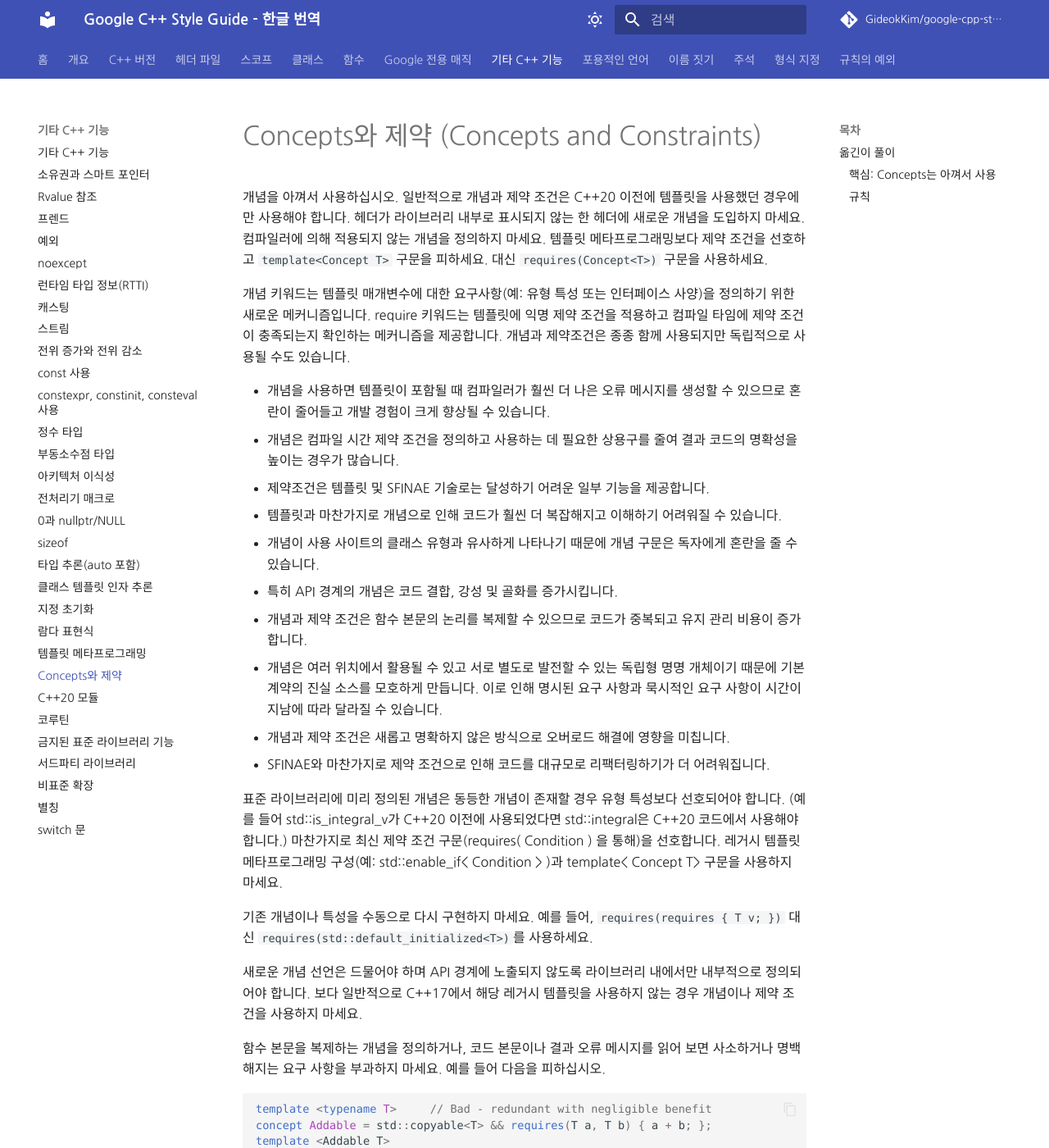
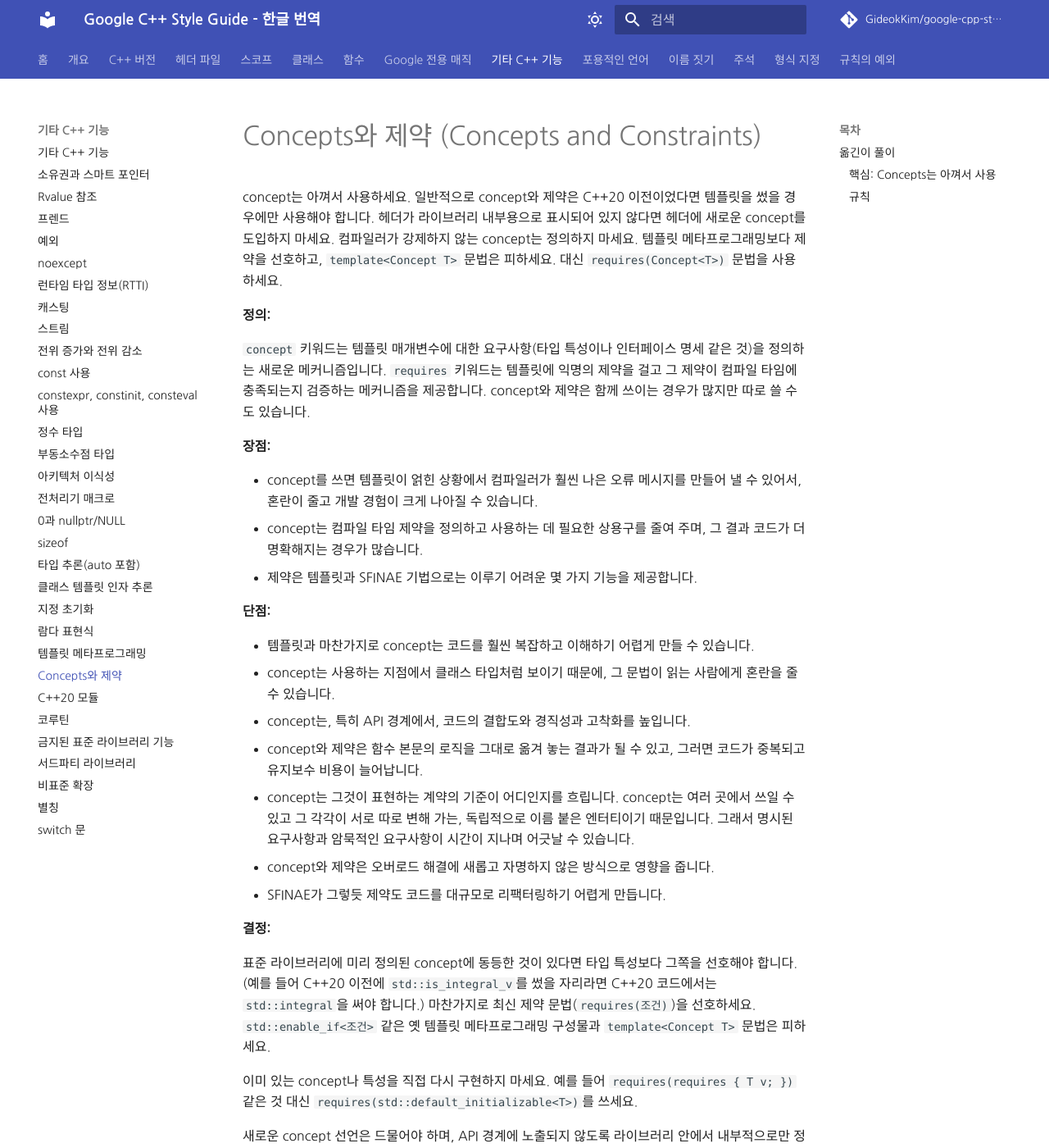
Before and after one commit to GideokKim/google-cpp-style-guide-kr, an MkDocs documentation site: the page built from google cpp style guide/concepts_and_constraints.md, in a window 1280 px wide and 1400 px high. Shown: the whole window at 82% size. Built offline with MkDocs 1.6.1 and Material for MkDocs 9.7.7, drawn with Linux system fonts in a browser that asks for light colours; some web fonts are replaced; comment, search, counter and statistics services are not loaded; some of the changed text lies outside the part shown.

Commit message:
docs(other): restore upstream structure in `concepts and constraints`
The page flattened the upstream Definition, Pros, Cons and Decision
blocks into unlabelled runs, so three Pros items and seven Cons items
ran together.

Two identifiers were wrong. The concept the guide tells you to use in
place of a hand-rolled requires-expression was written
`std::default_initializable` upstream but `std::default_initialized` in
the translation — a name that does not exist — in both the guide text
and the explanatory section. The `requires` keyword was also written
`require` in the Definition block.

`rigidity, and ossification` had been rendered as "강성 및 골화", the
words for material stiffness and bone formation, and `source of truth`
as "진실 소스".

Restore the four block labels, fix both identifiers, and retranslate the
affected sentences.

````diff
--- a/google cpp style guide/concepts_and_constraints.md
+++ b/google cpp style guide/concepts_and_constraints.md
@@ -1,37 +1,47 @@
 # Concepts와 제약 (Concepts and Constraints)
 
-개념을 아껴서 사용하십시오. 일반적으로 개념과 제약 조건은 C++20 이전에 템플릿을 사용했던 경우에만 사용해야 합니다. 헤더가 라이브러리 내부로 표시되지 않는 한 헤더에 새로운 개념을 도입하지 마세요. 컴파일러에 의해 적용되지 않는 개념을 정의하지 마세요. 템플릿 메타프로그래밍보다 제약 조건을 선호하고 `template<Concept T>` 구문을 피하세요. 대신 `requires(Concept<T>)` 구문을 사용하세요.
+concept는 아껴서 사용하세요. 일반적으로 concept와 제약은 C++20 이전이었다면 템플릿을 썼을 경우에만 사용해야 합니다. 헤더가 라이브러리 내부용으로 표시되어 있지 않다면 헤더에 새로운 concept를 도입하지 마세요. 컴파일러가 강제하지 않는 concept는 정의하지 마세요. 템플릿 메타프로그래밍보다 제약을 선호하고, `template<Concept T>` 문법은 피하세요. 대신 `requires(Concept<T>)` 문법을 사용하세요.
 
-개념 키워드는 템플릿 매개변수에 대한 요구사항(예: 유형 특성 또는 인터페이스 사양)을 정의하기 위한 새로운 메커니즘입니다. require 키워드는 템플릿에 익명 제약 조건을 적용하고 컴파일 타임에 제약 조건이 충족되는지 확인하는 메커니즘을 제공합니다. 개념과 제약조건은 종종 함께 사용되지만 독립적으로 사용될 수도 있습니다.
+**정의:**
 
-- 개념을 사용하면 템플릿이 포함될 때 컴파일러가 훨씬 더 나은 오류 메시지를 생성할 수 있으므로 혼란이 줄어들고 개발 경험이 크게 향상될 수 있습니다.
-- 개념은 컴파일 시간 제약 조건을 정의하고 사용하는 데 필요한 상용구를 줄여 결과 코드의 명확성을 높이는 경우가 많습니다.
-- 제약조건은 템플릿 및 SFINAE 기술로는 달성하기 어려운 일부 기능을 제공합니다.
+`concept` 키워드는 템플릿 매개변수에 대한 요구사항(타입 특성이나 인터페이스 명세 같은 것)을 정의하는 새로운 메커니즘입니다. `requires` 키워드는 템플릿에 익명의 제약을 걸고 그 제약이 컴파일 타임에 충족되는지 검증하는 메커니즘을 제공합니다. concept와 제약은 함께 쓰이는 경우가 많지만 따로 쓸 수도 있습니다.
 
-- 템플릿과 마찬가지로 개념으로 인해 코드가 훨씬 더 복잡해지고 이해하기 어려워질 수 있습니다.
-- 개념이 사용 사이트의 클래스 유형과 유사하게 나타나기 때문에 개념 구문은 독자에게 혼란을 줄 수 있습니다.
-- 특히 API 경계의 개념은 코드 결합, 강성 및 골화를 증가시킵니다.
-- 개념과 제약 조건은 함수 본문의 논리를 복제할 수 있으므로 코드가 중복되고 유지 관리 비용이 증가합니다.
-- 개념은 여러 위치에서 활용될 수 있고 서로 별도로 발전할 수 있는 독립형 명명 개체이기 때문에 기본 계약의 진실 소스를 모호하게 만듭니다. 이로 인해 명시된 요구 사항과 묵시적인 요구 사항이 시간이 지남에 따라 달라질 수 있습니다.
-- 개념과 제약 조건은 새롭고 명확하지 않은 방식으로 오버로드 해결에 영향을 미칩니다.
-- SFINAE와 마찬가지로 제약 조건으로 인해 코드를 대규모로 리팩터링하기가 더 어려워집니다.
+**장점:**
 
-표준 라이브러리에 미리 정의된 개념은 동등한 개념이 존재할 경우 유형 특성보다 선호되어야 합니다. (예를 들어 std::is_integral_v가 C++20 이전에 사용되었다면 std::integral은 C++20 코드에서 사용해야 합니다.) 마찬가지로 최신 제약 조건 구문(requires( Condition ) 을 통해)을 선호합니다. 레거시 템플릿 메타프로그래밍 구성(예: std::enable_if< Condition > )과 template< Concept T> 구문을 사용하지 마세요.
+- concept를 쓰면 템플릿이 얽힌 상황에서 컴파일러가 훨씬 나은 오류 메시지를 만들어 낼 수 있어서, 혼란이 줄고 개발 경험이 크게 나아질 수 있습니다.
+- concept는 컴파일 타임 제약을 정의하고 사용하는 데 필요한 상용구를 줄여 주며, 그 결과 코드가 더 명확해지는 경우가 많습니다.
+- 제약은 템플릿과 SFINAE 기법으로는 이루기 어려운 몇 가지 기능을 제공합니다.
 
-기존 개념이나 특성을 수동으로 다시 구현하지 마세요. 예를 들어, `requires(requires { T v; })` 대신 `requires(std::default_initialized<T>)`를 사용하세요.
+**단점:**
 
-새로운 개념 선언은 드물어야 하며 API 경계에 노출되지 않도록 라이브러리 내에서만 내부적으로 정의되어야 합니다. 보다 일반적으로 C++17에서 해당 레거시 템플릿을 사용하지 않는 경우 개념이나 제약 조건을 사용하지 마세요.
+- 템플릿과 마찬가지로 concept는 코드를 훨씬 복잡하고 이해하기 어렵게 만들 수 있습니다.
+- concept는 사용하는 지점에서 클래스 타입처럼 보이기 때문에, 그 문법이 읽는 사람에게 혼란을 줄 수 있습니다.
+- concept는, 특히 API 경계에서, 코드의 결합도와 경직성과 고착화를 높입니다.
+- concept와 제약은 함수 본문의 로직을 그대로 옮겨 놓는 결과가 될 수 있고, 그러면 코드가 중복되고 유지보수 비용이 늘어납니다.
+- concept는 그것이 표현하는 계약의 기준이 어디인지를 흐립니다. concept는 여러 곳에서 쓰일 수 있고 그 각각이 서로 따로 변해 가는, 독립적으로 이름 붙은 엔터티이기 때문입니다. 그래서 명시된 요구사항과 암묵적인 요구사항이 시간이 지나며 어긋날 수 있습니다.
+- concept와 제약은 오버로드 해결에 새롭고 자명하지 않은 방식으로 영향을 줍니다.
+- SFINAE가 그렇듯 제약도 코드를 대규모로 리팩터링하기 어렵게 만듭니다.
 
-함수 본문을 복제하는 개념을 정의하거나, 코드 본문이나 결과 오류 메시지를 읽어 보면 사소하거나 명백해지는 요구 사항을 부과하지 마세요. 예를 들어 다음을 피하십시오.
+**결정:**
+
+표준 라이브러리에 미리 정의된 concept에 동등한 것이 있다면 타입 특성보다 그쪽을 선호해야 합니다. (예를 들어 C++20 이전에 `std::is_integral_v`를 썼을 자리라면 C++20 코드에서는 `std::integral`을 써야 합니다.) 마찬가지로 최신 제약 문법(`requires(조건)`)을 선호하세요. `std::enable_if<조건>` 같은 옛 템플릿 메타프로그래밍 구성물과 `template<Concept T>` 문법은 피하세요.
+
+이미 있는 concept나 특성을 직접 다시 구현하지 마세요. 예를 들어 `requires(requires { T v; })` 같은 것 대신 `requires(std::default_initializable<T>)`를 쓰세요.
+
+새로운 concept 선언은 드물어야 하며, API 경계에 노출되지 않도록 라이브러리 안에서 내부적으로만 정의해야 합니다. 더 일반적으로 말하면, C++17에서 그에 해당하는 옛 템플릿을 쓰지 않았을 상황이라면 concept나 제약도 쓰지 마세요.
+
+함수 본문을 그대로 옮겨 놓는 concept를 정의하거나, 코드 본문이나 그 결과 오류 메시지를 읽어 보면 별것 아니거나 자명한 요구사항을 부과하지 마세요. 예를 들어 아래와 같은 것은 피하세요.
 
 ```cpp
-template <typename T>     // Bad - redundant with negligible benefit
+template <typename T>     // 나쁨 - 중복이며 얻는 것이 미미합니다
 concept Addable = std::copyable<T> && requires(T a, T b) { a + b; };
 template <Addable T>
 T Add(T x, T y, T z) { return x + y + z; }
 ```
 
-개념은 컴파일러에 의해 정적으로 검증 가능해야 합니다. 의미론적(또는 강제되지 않은) 제약에서 주요 이점을 얻을 수 있는 개념은 사용하지 마세요. 컴파일 타임에 적용되지 않는 요구 사항은 대신 주석, 주장 또는 테스트와 같은 다른 메커니즘을 통해 적용되어야 합니다.
+그 대신, 깊게 중첩되었거나 자명하지 않은 요구사항에 대한 오류 메시지처럼 그 특정 사례에서 concept가 상당한 개선을 가져온다는 것을 보일 수 있는 경우가 아니라면, 코드를 평범한 템플릿으로 두는 편을 선호하세요.
+
+concept는 컴파일러가 정적으로 검증할 수 있어야 합니다. 주된 이점이 의미론적인(또는 그 밖에 강제되지 않는) 제약에서 나오는 concept는 쓰지 마세요. 컴파일 타임에 강제되지 않는 요구사항은 주석, 어서션, 테스트 같은 다른 수단으로 부과해야 합니다.
 
 ---
 
@@ -43,10 +53,10 @@ Concept와 제약(constraint)은 템플릿 매개변수의 요구사항을 정
 
 ### 규칙
 
-- **C++20 이전에 이미 템플릿을 쓰던 경우**에만 개념·제약을 도입하세요(C++17에서 레거시 템플릿을 안 썼다면 쓰지 말 것).
-- 표준 라이브러리에 있는 개념을 **직접 다시 구현하지 마세요**. 예: `requires(requires { T v; })` 대신 `requires(std::default_initialized<T>)`.
-- 동등한 표준 개념이 있으면 타입 특성보다 개념을 선호(`std::is_integral_v` → `std::integral`).
-- **최신 제약 구문** `requires(조건)`을 선호하고, `std::enable_if<>`나 `template<Concept T>` 구문은 피하세요.
-- 새 개념 선언은 드물게, **라이브러리 내부에만**(API 경계에 노출 금지).
-- 함수 본문 로직을 복제하거나, 코드를 읽으면 자명한 요구사항을 부과하는 개념은 만들지 마세요.
-- 개념은 **컴파일러가 정적으로 검증 가능**해야 합니다. 강제되지 않는 의미론적 제약이 주목적이라면 개념 대신 주석·어설션·테스트로.
+- **C++20 이전에 이미 템플릿을 쓰던 경우**에만 concept·제약을 도입하세요(C++17에서 레거시 템플릿을 안 썼다면 쓰지 말 것).
+- 표준 라이브러리에 있는 concept를 **직접 다시 구현하지 마세요**. 예: `requires(requires { T v; })` 대신 `requires(std::default_initializable<T>)`.
+- 동등한 표준 concept가 있으면 타입 특성보다 그것을 선호(`std::is_integral_v` → `std::integral`).
+- **최신 제약 문법** `requires(조건)`을 선호하고, `std::enable_if<>`나 `template<Concept T>` 문법은 피하세요.
+- 새 concept 선언은 드물게, **라이브러리 내부에만**(API 경계에 노출 금지).
+- 함수 본문 로직을 복제하거나, 코드를 읽으면 자명한 요구사항을 부과하는 concept는 만들지 마세요.
+- concept는 **컴파일러가 정적으로 검증 가능**해야 합니다. 강제되지 않는 의미론적 제약이 주목적이라면 concept 대신 주석·어서션·테스트로.
````
